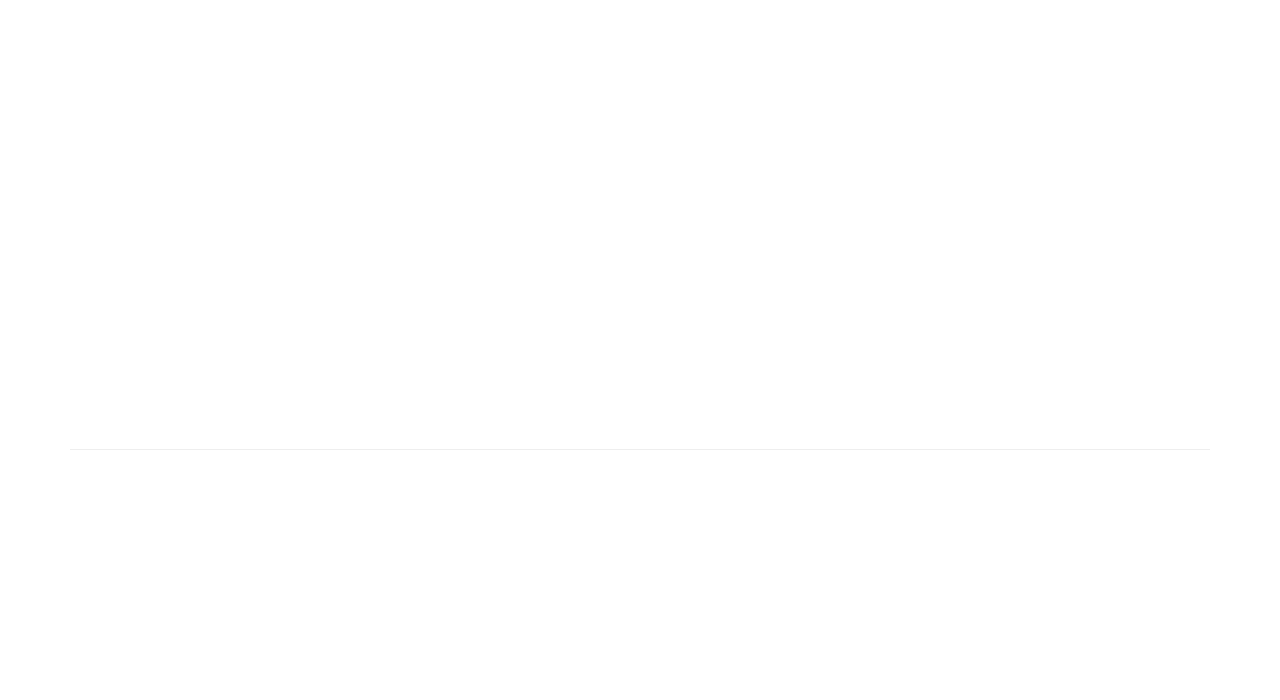
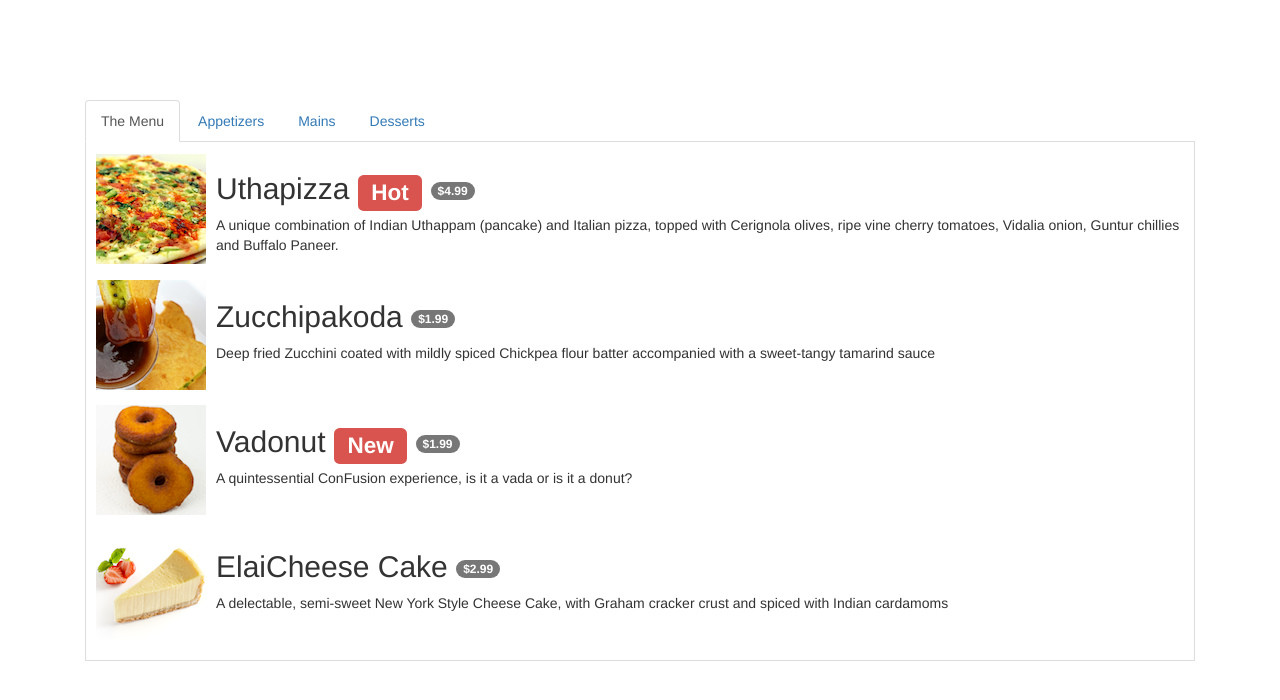
Before and after one commit to SergeiKutanov/Coursera-Angular-Course, a website: page app/menu.html in a window 1280 px wide. Shown: the top 700 px of the page. Drawn offline with nearby package versions, Linux system fonts and the light colour scheme.

Commit message:
exercise 3 filters

```diff
--- a/app/menu.html
+++ b/app/menu.html
@@ -23,10 +23,34 @@
 <body>
 
     <div class="container">
-        <div class="row row-content" nc-controller="menuController as menuCtrl">
+        <div class="row row-content" ng-controller="menuController as menuCtrl">
             <div class="col-xs-12">
-                <ul class="media-list">
-                    <li class="media" ng-repeat="dish in menuCtrl.dishes">
+
+                <ul class="nav nav-tabs" role="tablist">
+                    <li role="presentation" ng-class="{active:menuCtrl.isSelected(1)}">
+                        <a aria-controls="all menu" role="tab" ng-click="menuCtrl.select(1)">
+                            The Menu
+                        </a>
+                    </li>
+                    <li role="presentation" ng-class="{active:menuCtrl.isSelected(2)}">
+                        <a aria-controls="appetizers" role="tab" ng-click="menuCtrl.select(2)">
+                            Appetizers
+                        </a>
+                    </li>
+                    <li role="presentation" ng-class="{active:menuCtrl.isSelected(3)}">
+                        <a aria-controls="mains" role="tab" ng-click="menuCtrl.select(3)">
+                            Mains
+                        </a>
+                    </li>
+                    <li role="presentation" ng-class="{active:menuCtrl.isSelected(4)}">
+                        <a aria-controls="desserts" role="tab" ng-click="menuCtrl.select(4)">
+                            Desserts
+                        </a>
+                    </li>
+                </ul>
+                <div class="tab-content">
+                    <ul class="media-list tab-pane fade in active">
+                        <li class="media" ng-repeat="dish in menuCtrl.dishes | filter:menuCtrl.filtText">
                             <div class="media-left media-middle">
                                 <a href="#">
                                     <img class="media-object imt-thumbnail" ng-src="{{ dish.image }}" />
@@ -37,11 +61,10 @@
                                     <span class="label label-danger label-xs">{{dish.label}}</span>
                                     <span class="badge">{{dish.price | currency}}</span></h2>
                                 <p>{{dish.description}}</p>
-                            <p>Comment: {{dish.comment}}</p>
-                            <p>Type your comment: <input type="text" ng-model="dish.comment"/></p>
                             </div>
                         </li>
                     </ul>
+                </div>
             </div>
         </div>
     </div>
@@ -55,6 +78,10 @@
         var app = angular.module('confusionApp', []);
 
         app.controller('menuController', function(){
+
+            this.tab = 1;
+            this.filtText = '';
+
             var dishes=[
                 {
                     name:'Uthapizza',
@@ -95,6 +122,25 @@
             ];
 
             this.dishes = dishes;
+
+            this.select = function (setTab) {
+                this.tab = setTab;
+
+                if (setTab === 2) {
+                    this.filtText = 'appetizer';
+                } else if (setTab === 3) {
+                    this.filtText = 'mains'
+                } else if (setTab === 4) {
+                    this.filtText = 'dessert'
+                } else {
+                    this.filtText = '';
+                }
+            }
+
+            this.isSelected = function (currentTab) {
+                return (this.tab === currentTab);
+            }
+
         });
 
     </script>
```
Lines whose indentation alone changed are shown as unchanged.
